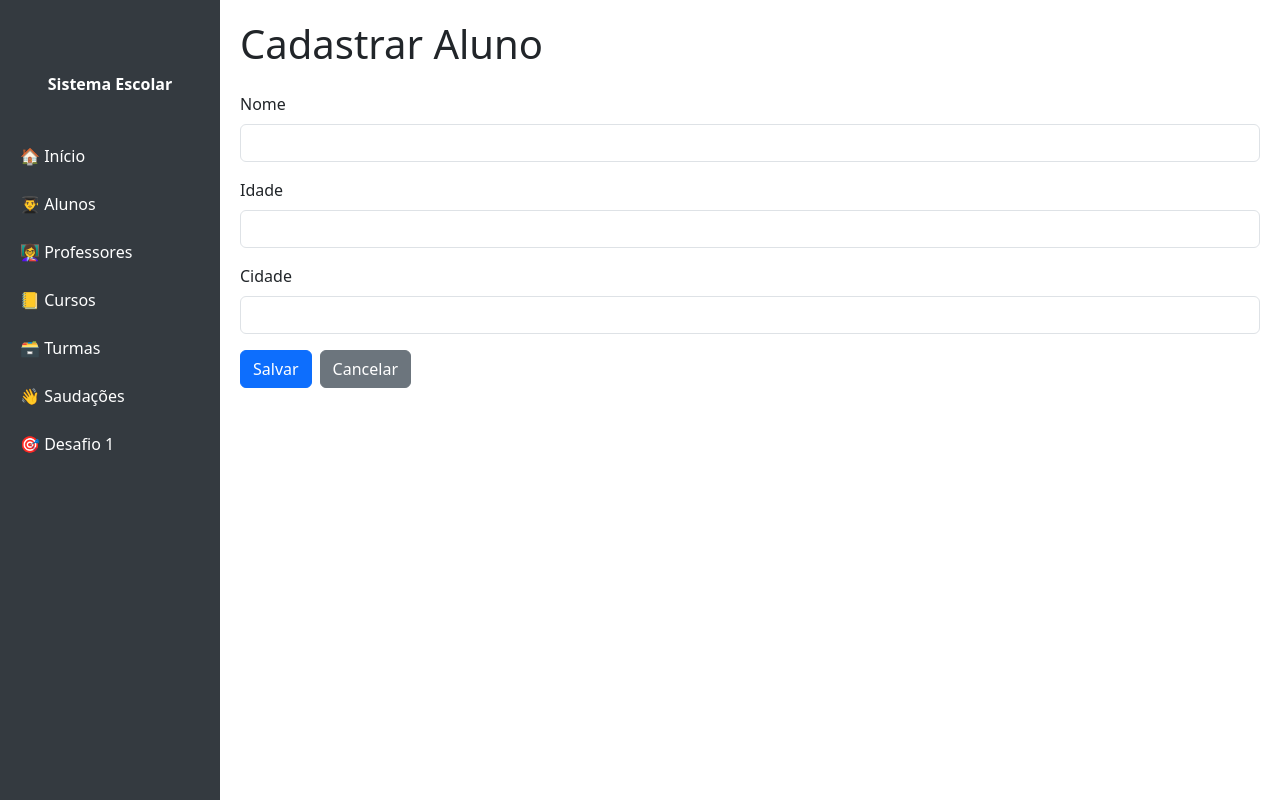
After one commit to davissontiago/pweb-ProjetoFlask, a Flask app: page /students/form in a window 1280 px wide. The commit adds this page. Run offline with Flask 3, Linux system fonts and the light colour scheme; parts of the project's set-up code (start-up, migrations or seed data) failed here and were passed over.

Commit message:
form save

```diff
--- a/app.py
+++ b/app.py
@@ -5,6 +5,7 @@ from dao.course_dao import CourseDAO
 from dao.class_dao import ClassDAO
 
 app = Flask(__name__)
+app.secret_key = "uma_chave_otima"
 
 @app.route('/')
 def home():
@@ -15,6 +16,28 @@ def list_students():
     dao = StudentDAO()
     data = dao.get_all()
     return render_template('students/students.html', data=data)
+
+@app.route('/students/form')
+def form_aluno():
+    return render_template('students/form.html', aluno=None)
+
+@app.route('/student/save/', methods=['POST'])
+def student_save(id=None):
+    name = request.form['name']
+    age = request.form['age']
+    city = request.form['city']
+    dao = AlunoDAO()
+    result = dao.save(id, name, age, city)
+
+
+    if result["status"] == "ok":
+        flash("Aluno salvo com sucesso!", "success")
+    else:
+        flash(result["mensagem"], "danger")
+
+
+    return redirect('/students')
+
 
 @app.route('/teachers')
 def list_teachers():
--- /dev/null
+++ b/templates/students/form.html
@@ -0,0 +1,41 @@
+{% set page_title = 'Cadastro Alunos' %}
+{% include 'includes/base_head.html' %}
+{% include 'includes/navbar.html' %}
+
+<!-- Formulário de Aluno -->
+<h1 class="mb-4">Cadastrar Aluno</h1>
+
+
+<div class="row">
+    <div class="col-12">
+      <form action="/student/save/" method="POST">
+
+        <!-- Nome -->
+        <div class="mb-3">
+          <label for="name" class="form-label">Nome</label>
+          <input type="text" class="form-control" id="name" name="name" value="{{ aluno[1] }}" required>
+        </div>
+
+        <!-- Idade -->
+        <div class="mb-3">
+          <label for="age" class="form-label">Idade</label>
+          <input type="number" class="form-control" id="age" name="age" value="{{ aluno[2] }}" required>
+        </div>
+
+        <!-- Cidade -->
+        <div class="mb-3">
+          <label for="city" class="form-label">Cidade</label>
+          <input type="text" class="form-control" id="city" name="city" value="{{ aluno[3] }}" required>
+        </div>
+
+        <!-- Botões -->
+        <div class="d-flex gap-2">
+          <button type="submit" class="btn btn-primary">Salvar</button>
+          <a href="/students" class="btn btn-secondary">Cancelar</a>
+        </div>
+    </form>
+    </div>
+  </div>
+
+
+{% include 'includes/footer.html' %}
--- a/templates/students/students.html
+++ b/templates/students/students.html
@@ -3,6 +3,10 @@
 {% include 'includes/navbar.html' %}
 
 <h1 class="mb-4">Lista de Alunos</h1>
+
+<div class="mt-3 mb-4">
+    <a href="/students/form" class="btn btn-primary">Novo</a>
+</div>
 
     <table class="table table-bordered table-striped">
         <thead class="table-dark">
```
Also changed, not shown: dao/student_dao.py (+12 -0 lines).
